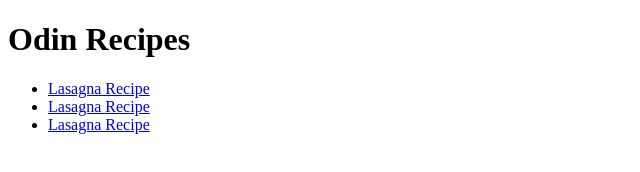
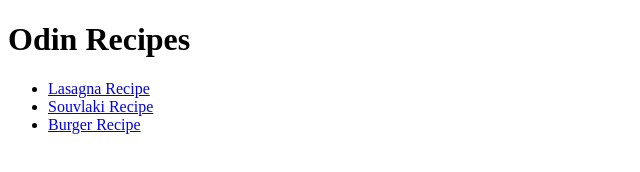
Before and after one commit to RodyAxK/odin-recipes, a plain HTML site: page index.html in a window 1280 px wide. Shown: the full height of the page, 0-640 px from the left. Drawn offline with Linux system fonts and the light colour scheme.

Commit message:
Added final burger recipe following the other format.

```diff
--- a/index.html
+++ b/index.html
@@ -9,8 +9,8 @@
     <h1>Odin Recipes</h1>
     <ul>
         <li><a href="recipes/lasagna.html">Lasagna Recipe</a></li>
-        <li><a href="recipes/lasagna.html">Lasagna Recipe</a></li>
-        <li><a href="recipes/lasagna.html">Lasagna Recipe</a></li>
+        <li><a href="recipes/souvlaki.html">Souvlaki Recipe</a></li>
+        <li><a href="recipes/burger.html">Burger Recipe</a></li>
     </ul>
 </body>
 </html>
```
Also changed, not shown: recipes/burger.html (added).
